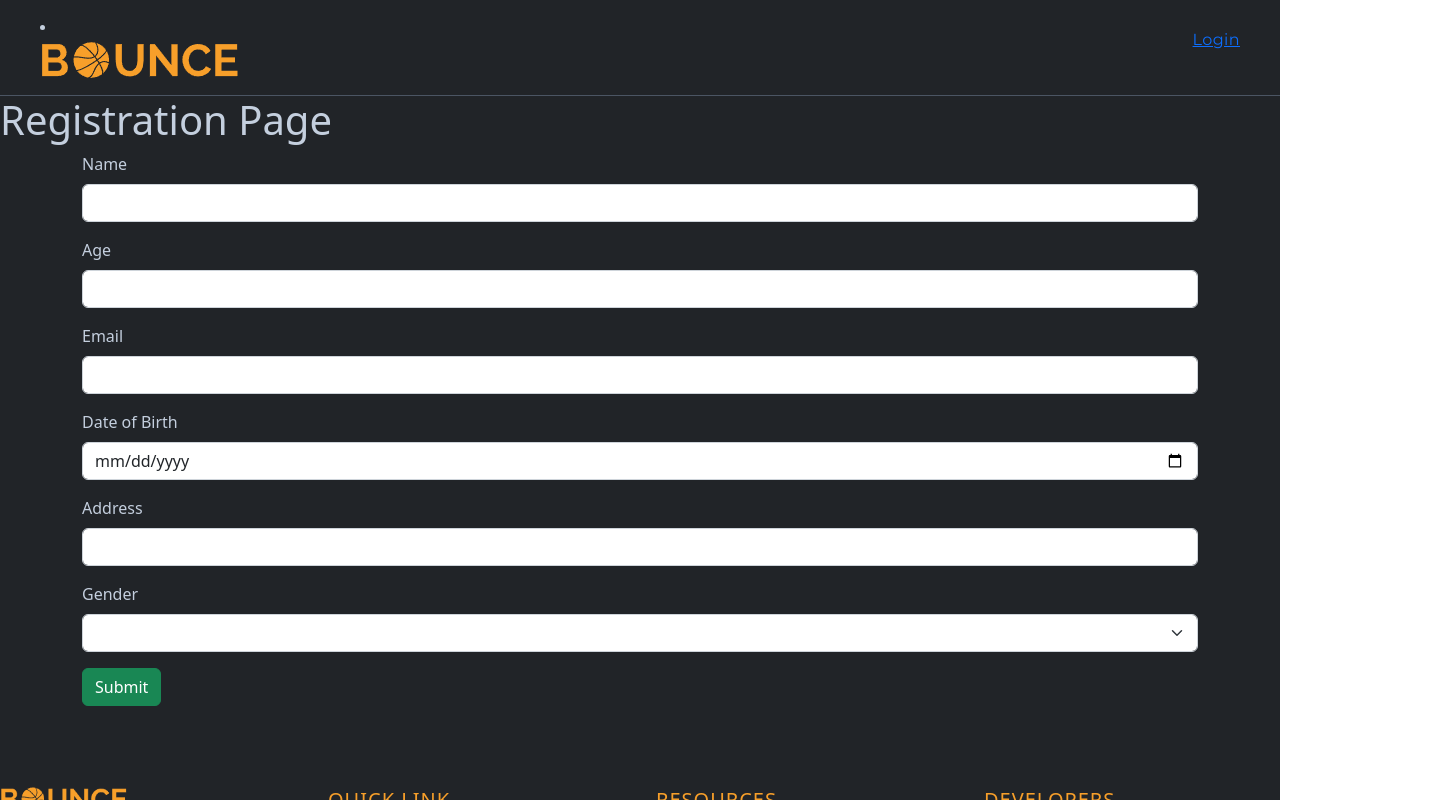
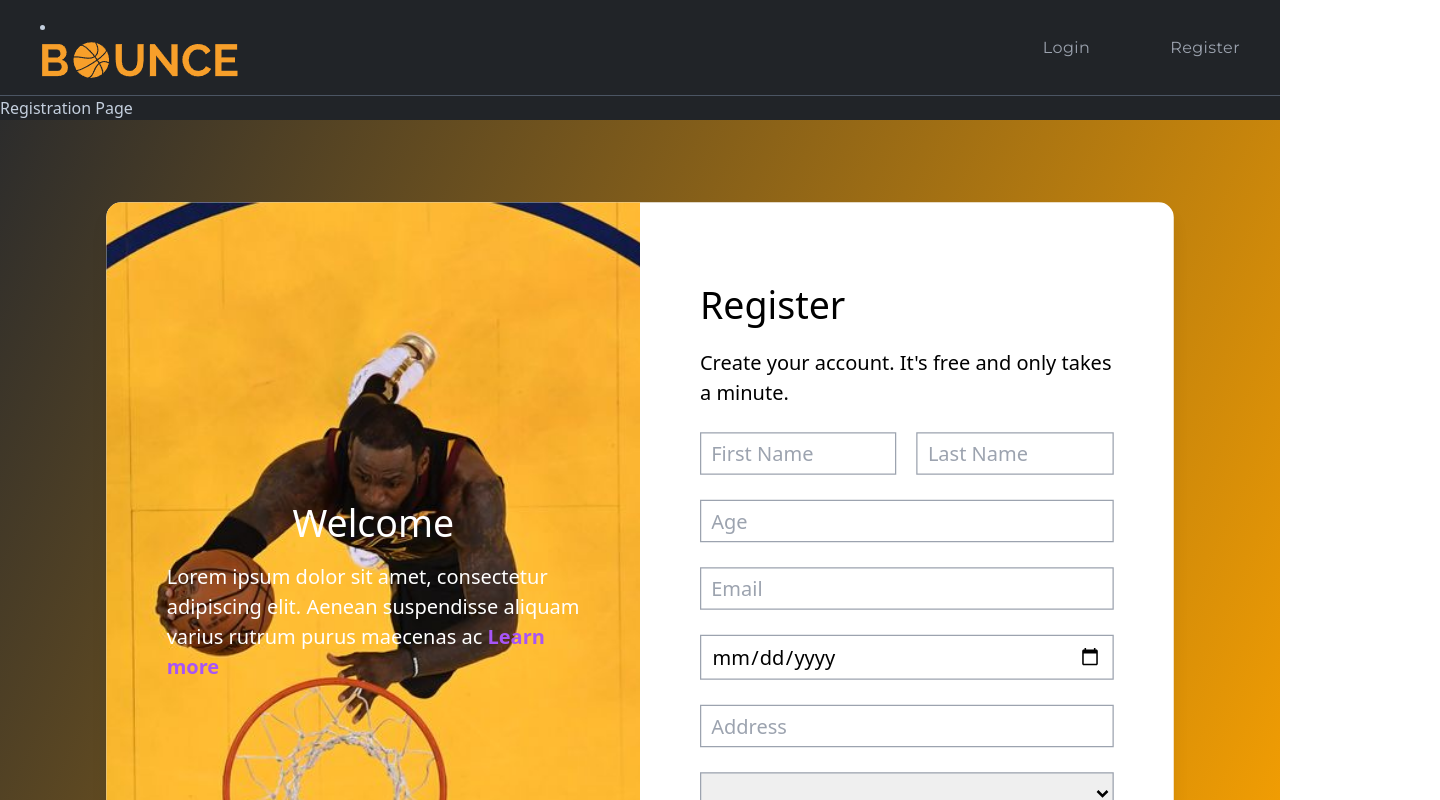
Before and after one commit to TheJad55/EECE430Proj, a React (Create React App) app: page /register in a window 1280 px wide. Shown: the top 800 px of the page, 1440 px wide, since content can reach past the window. Built offline with nearby package versions, Linux system fonts and the light colour scheme.

Commit message:
Login and registration page

```diff
--- a/src/components/login/Login.js
+++ b/src/components/login/Login.js
@@ -6,7 +6,6 @@ const Login = () => {
   return (
     <div>
       <Navbar2 />
-      <h1>Login Page</h1>
       <LoginForm />
 
     </div>
--- a/src/components/navbar/Navbar2.js
+++ b/src/components/navbar/Navbar2.js
@@ -21,6 +21,9 @@ const Navbar = () => {
         <ul className="hidden mdl:inline-flex items-center gap-6 lg:gap-10">
           <li className="mr-[40px] text-base font-normal text-gray-400 tracking-wide cursor-pointer hover:text-designColor duration-300">
             <a href='/login'>Login</a>
+          </li>
+          <li className="mr-[40px] text-base font-normal text-gray-400 tracking-wide cursor-pointer hover:text-designColor duration-300">
+            <a href='/register'>Register</a>
           </li>
         </ul>
         <span
--- a/src/components/usableComponents/LoginForm.js
+++ b/src/components/usableComponents/LoginForm.js
@@ -2,6 +2,7 @@ import React from "react";
 import { useForm } from "react-hook-form";
 import { z } from "zod";
 import { zodResolver } from "@hookform/resolvers/zod";
+import socialImage from "../../assets/images/LoginReg/social.jpg";
 
 const schema = z.object({
   email: z.string().email("Email is invalid."),
@@ -24,43 +25,66 @@ const LoginForm = () => {
   };
 
   return (
-    <div className="container">
-      <div className="form-wrapper">
+    <div
+      className="min-h-screen py-40"
+      style={{ backgroundImage: "linear-gradient(115deg, #2C2C2C, #FFA500)" }}
+    >
+      <div className="container mx-auto scale-125">
+        <div className="flex flex-col lg:flex-row w-10/12 lg:w-8/12 bg-white rounded-xl mx-auto shadow-lg overflow-hidden">
+          <div
+            className="w-full lg:w-1/2 flex flex-col items-center justify-center p-12 bg-no-repeat bg-cover bg-center"
+            style={{ backgroundImage: `url(${socialImage})` }}
+          >
+            <h1 className="text-white text-3xl mb-3">Welcome</h1>
+            <div>
+              <p className="text-white">
+                Lorem ipsum dolor sit amet, consectetur adipiscing elit. Aenean
+                suspendisse aliquam varius rutrum purus maecenas ac{" "}
+                <a href="#" className="text-purple-500 font-semibold">
+                  Learn more
+                </a>
+              </p>
+            </div>
+          </div>
+          <div className="w-full lg:w-1/2 py-16 px-12">
+            <h2 className="text-3xl mb-4 text-black">Login</h2>
+            <p className="mb-4 text-black">Sign in to your account.</p>
             <form onSubmit={handleSubmit(onSubmit)}>
-          <div className="mb-3">
-            <label htmlFor="email" className="form-label">
-              Email
-            </label>
+              <div className="mt-5">
                 <input
                   id="email"
                   type="email"
-              className="form-control"
+                  placeholder="Email"
+                  className="border border-gray-400 py-1 px-2 w-full"
                   {...register("email")}
                 />
                 {errors.email && (
-              <p className="text-danger">{errors.email.message}</p>
+                  <p className="text-red-500">{errors.email.message}</p>
                 )}
               </div>
-
-          <div className="mb-3">
-            <label htmlFor="password" className="form-label">
-              Password
-            </label>
+              <div className="mt-5">
                 <input
                   id="password"
                   type="password"
-              className="form-control"
+                  placeholder="Password"
+                  className="border border-gray-400 py-1 px-2 w-full"
                   {...register("password")}
                 />
                 {errors.password && (
-              <p className="text-danger">{errors.password.message}</p>
+                  <p className="text-red-500">{errors.password.message}</p>
                 )}
               </div>
-
-          <button className="btn btn-primary" type="submit">
+              <div className="mt-5">
+                <button
+                  className="w-full bg-orange-500 py-3 text-center text-white transition-transform duration-300 hover:scale-105"
+                  type="submit"
+                >
                   Login
                 </button>
+              </div>
             </form>
+          </div>
+        </div>
       </div>
     </div>
   );
--- a/src/components/usableComponents/RegistrationForm.js
+++ b/src/components/usableComponents/RegistrationForm.js
@@ -1,15 +1,18 @@
-import React, { useRef, useState } from "react";
+import React, { useState } from "react";
 import { useForm } from "react-hook-form";
 import { z } from "zod";
 import { zodResolver } from "@hookform/resolvers/zod";
-
+import socialImage from "../../assets/images/LoginReg/social.jpg";
 
 const genderOptions = ["", "Male", "Female", "Other"];
 
 const schema = z.object({
-  name: z
+  firstName: z
     .string()
-    .min(3, { message: "Name must be at least 3 characters long." }),
+    .min(2, { message: "First name must be at least 2 characters long." }),
+  lastName: z
+    .string()
+    .min(2, { message: "Last name must be at least 2 characters long." }),
   age: z
     .number({ invalid_type_error: "Age field is required." })
     .min(18, { message: "You must be at least 18 years old" }),
@@ -50,7 +53,11 @@ const RegistrationForm = () => {
   };
 
   return (
-    <div className="container">
+    <div
+      className="min-h-screen py-40"
+      style={{ backgroundImage: "linear-gradient(115deg, #2C2C2C, #FFA500)" }}
+    >
+      <div className="container mx-auto scale-125">
         {showSuccessAlert && (
           <div
             className="alert alert-success alert-dismissible fade show mt-3"
@@ -66,100 +73,145 @@ const RegistrationForm = () => {
             ></button>
           </div>
         )}
-      <div className="form-wrapper">
+        <div className="flex flex-col lg:flex-row w-10/12 lg:w-8/12 bg-white rounded-xl mx-auto shadow-lg overflow-hidden">
+          <div
+            className="w-full lg:w-1/2 flex flex-col items-center justify-center p-12 bg-no-repeat bg-cover bg-center"
+            style={{ backgroundImage: `url(${socialImage})` }}
+          >
+            <h1 className="text-white text-3xl mb-3">Welcome</h1>
+            <div>
+              <p className="text-white">
+                Lorem ipsum dolor sit amet, consectetur adipiscing elit. Aenean
+                suspendisse aliquam varius rutrum purus maecenas ac{" "}
+                <a href="#" className="text-purple-500 font-semibold">
+                  Learn more
+                </a>
+              </p>
+            </div>
+          </div>
+          <div className="w-full lg:w-1/2 py-16 px-12 text-black">
+            <h2 className="text-3xl mb-4">Register</h2>
+            <p className="mb-4">
+              Create your account. It's free and only takes a minute.
+            </p>
             <form onSubmit={handleSubmit(onSubmit)}>
-          <div className="mb-3">
-            <label htmlFor="name" className="form-label">
-              Name
-            </label>
+              {/* First Name and Last Name */}
+              <div className="mt-5 flex">
+                {/* First Name */}
+                <div className="w-1/2 pr-2">
                   <input
-              id="name"
+                    id="firstName"
                     type="text"
-              className="form-control"
-              {...register("name")}
+                    placeholder="First Name"
+                    className="border border-gray-400 py-1 px-2 w-full"
+                    {...register("firstName")}
                   />
-            {errors.name && (
-              <p className="text-danger">{errors.name.message}</p>
+                  {errors.firstName && (
+                    <p className="text-red-500">{errors.firstName.message}</p>
                   )}
                 </div>
 
-          <div className="mb-3">
-            <label htmlFor="age" className="form-label">
-              Age
-            </label>
+                {/* Last Name */}
+                <div className="w-1/2 pl-2">
+                  <input
+                    id="lastName"
+                    type="text"
+                    placeholder="Last Name"
+                    className="border border-gray-400 py-1 px-2 w-full"
+                    {...register("lastName")}
+                  />
+                  {errors.lastName && (
+                    <p className="text-red-500">{errors.lastName.message}</p>
+                  )}
+                </div>
+              </div>
+
+              {/* Age */}
+              <div className="mt-5">
                 <input
                   id="age"
                   type="number"
-              className="form-control"
+                  placeholder="Age"
+                  className="border border-gray-400 py-1 px-2 w-full"
                   {...register("age", { valueAsNumber: true })}
                 />
-            {errors.age && <p className="text-danger">{errors.age.message}</p>}
+                {errors.age && (
+                  <p className="text-red-500">{errors.age.message}</p>
+                )}
               </div>
 
-          <div className="mb-3">
-            <label htmlFor="email" className="form-label">
-              Email
-            </label>
+              {/* Email */}
+              <div className="mt-5">
                 <input
                   id="email"
                   type="email"
-              className="form-control"
+                  placeholder="Email"
+                  className="border border-gray-400 py-1 px-2 w-full"
                   {...register("email")}
                 />
                 {errors.email && (
-              <p className="text-danger">{errors.email.message}</p>
+                  <p className="text-red-500">{errors.email.message}</p>
                 )}
               </div>
-          <div className="mb-3">
-            <label htmlFor="dob" className="form-label">
-              Date of Birth
-            </label>
+
+              {/* Date of Birth */}
+              <div className="mt-5">
                 <input
                   id="dob"
                   type="date"
-              className="form-control"
+                  placeholder="Date of Birth"
+                  className="border border-gray-400 py-1 px-2 w-full"
                   {...register("dob")}
                 />
-            {errors.dob && <p className="text-danger">{errors.dob.message}</p>}
+                {errors.dob && (
+                  <p className="text-red-500">{errors.dob.message}</p>
+                )}
               </div>
-          <div className="mb-3">
-            <label htmlFor="address" className="form-label">
-              Address
-            </label>
+
+              {/* Address */}
+              <div className="mt-5">
                 <input
                   id="address"
                   type="text"
-              className="form-control"
+                  placeholder="Address"
+                  className="border border-gray-400 py-1 px-2 w-full"
                   {...register("address")}
                 />
                 {errors.address && (
-              <p className="text-danger">{errors.address.message}</p>
+                  <p className="text-red-500">{errors.address.message}</p>
                 )}
               </div>
-          <div className="mb-3">
-            <label htmlFor="gender" className="form-label">
-              Gender
-            </label>
+
+              {/* Gender */}
+              <div className="mt-5">
                 <select
                   id="gender"
-              className="form-control form-select"
+                  className="border border-gray-400 py-1 px-2 w-full"
                   {...register("gender")}
                 >
                   {genderOptions.map((option) => (
-                <option key={option} value={option}>
+                    <option key={option} value={option} className="text-black">
                       {option}
                     </option>
                   ))}
                 </select>
                 {errors.gender && (
-              <p className="text-danger">{errors.gender.message}</p>
+                  <p className="text-red-500">{errors.gender.message}</p>
                 )}
               </div>
 
-          <button className="btn btn-success" type="submit">
-            Submit
+              {/* Submit Button */}
+              <div className="mt-5">
+                <button
+                  className="w-full bg-orange-500 py-3 text-center text-white transition-transform duration-300 hover:scale-105"
+                  type="submit"
+                >
+                  Register Now
                 </button>
+              </div>
             </form>
+          </div>
+        </div>
       </div>
     </div>
   );
--- a/src/index.js
+++ b/src/index.js
@@ -4,7 +4,6 @@ import "slick-carousel/slick/slick.css";
 import './index.css';
 import App from './App';
 import { BrowserRouter } from 'react-router-dom';
-import 'bootstrap/dist/css/bootstrap.min.css';
 
 
 const root = ReactDOM.createRoot(document.getElementById('root'));
```
Also changed, not shown: src/assets/images/LoginReg/social.jpg (added). Lines whose indentation alone changed are shown as unchanged.
